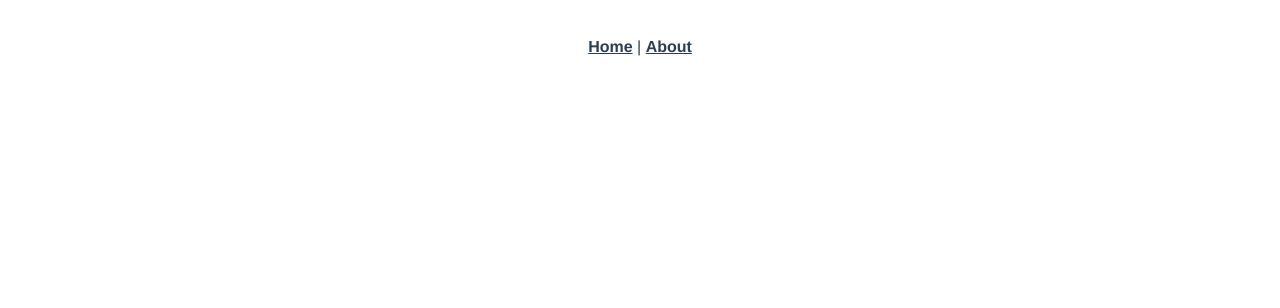
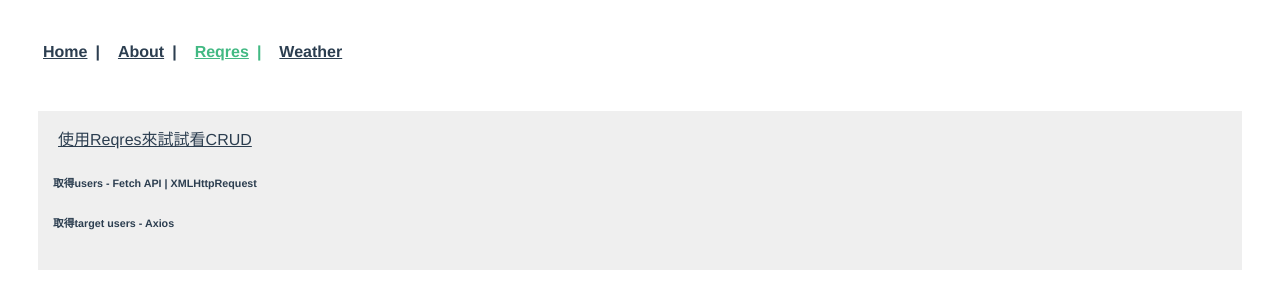
Before and after one commit to ingridkao/webapi_vue3_option, a Vue app: page /reqres in a window 1280 px wide. Before the commit this address had no page. Shown: the top 308 px of the page. Built offline with nearby package versions, Linux system fonts and the light colour scheme.

Commit message:
1. 新增ReqresView, WeatherView於router 2. 刪掉一些不必要的東西，補充說明在HomeView 3. 改寫路徑寫法

```diff
--- a/src/App.vue
+++ b/src/App.vue
@@ -1,30 +1,71 @@
 <template>
   <nav>
-    <router-link to="/">Home</router-link> |
-    <router-link to="/about">About</router-link>
+    <router-link
+      v-for="(iten, index) in routers"
+      :key="index"
+      :to="iten.path"
+    >
+      {{iten.name}}
+    </router-link>
   </nav>
-  <router-view/>
+  <router-view class="routerView"/>
 </template>
+
+<script>
+// import {routes} from '@/router/index.js'
+// 要偷懶寫成這樣也是可以啦
+import {routes} from '@/router'
+export default {
+  data(){
+    return {
+      // routers: [
+      //   {path: "/", name: "Home"},
+      //   {path: "/about", name: "About"},
+      //   {path: "/weather", name: "Weather"}
+      // ]
+      routers: routes
+    }
+  }
+}
+</script>
 
 <style lang="scss">
 #app {
   font-family: Avenir, Helvetica, Arial, sans-serif;
   -webkit-font-smoothing: antialiased;
   -moz-osx-font-smoothing: grayscale;
-  text-align: center;
   color: #2c3e50;
+}
+
+a {
+  padding: 5px;
+  color: #2c3e50;
+  &:hover{
+    color: #42b983;
+  }
 }
 
 nav {
   padding: 30px;
-
   a {
+    display: inline-block;
     font-weight: bold;
-    color: #2c3e50;
-
+    &:after{
+      content: '|';
+      padding: .5rem;
+    }
+    &:last-child:after{
+      display: none;
+    }
     &.router-link-exact-active {
       color: #42b983;
     }
   }
 }
+
+.routerView{
+  margin: 15px 30px;
+  padding: 15px;
+  background-color: #efefef;
+}
 </style>
--- a/src/components/HelloWorld.vue
+++ b/src/components/HelloWorld.vue
@@ -1,32 +1,6 @@
 <template>
   <div class="hello">
     <h1>{{ msg }}</h1>
-    <p>
-      For a guide and recipes on how to configure / customize this project,<br>
-      check out the
-      <a href="https://cli.vuejs.org" target="_blank" rel="noopener">vue-cli documentation</a>.
-    </p>
-    <h3>Installed CLI Plugins</h3>
-    <ul>
-      <li><a href="https://github.com/vuejs/vue-cli/tree/dev/packages/%40vue/cli-plugin-babel" target="_blank" rel="noopener">babel</a></li>
-      <li><a href="https://github.com/vuejs/vue-cli/tree/dev/packages/%40vue/cli-plugin-router" target="_blank" rel="noopener">router</a></li>
-    </ul>
-    <h3>Essential Links</h3>
-    <ul>
-      <li><a href="https://vuejs.org" target="_blank" rel="noopener">Core Docs</a></li>
-      <li><a href="https://forum.vuejs.org" target="_blank" rel="noopener">Forum</a></li>
-      <li><a href="https://chat.vuejs.org" target="_blank" rel="noopener">Community Chat</a></li>
-      <li><a href="https://twitter.com/vuejs" target="_blank" rel="noopener">Twitter</a></li>
-      <li><a href="https://news.vuejs.org" target="_blank" rel="noopener">News</a></li>
-    </ul>
-    <h3>Ecosystem</h3>
-    <ul>
-      <li><a href="https://router.vuejs.org" target="_blank" rel="noopener">vue-router</a></li>
-      <li><a href="https://vuex.vuejs.org" target="_blank" rel="noopener">vuex</a></li>
-      <li><a href="https://github.com/vuejs/vue-devtools#vue-devtools" target="_blank" rel="noopener">vue-devtools</a></li>
-      <li><a href="https://vue-loader.vuejs.org" target="_blank" rel="noopener">vue-loader</a></li>
-      <li><a href="https://github.com/vuejs/awesome-vue" target="_blank" rel="noopener">awesome-vue</a></li>
-    </ul>
   </div>
 </template>
 
@@ -41,18 +15,5 @@ export default {
 
 <!-- Add "scoped" attribute to limit CSS to this component only -->
 <style scoped lang="scss">
-h3 {
-  margin: 40px 0 0;
-}
-ul {
-  list-style-type: none;
-  padding: 0;
-}
-li {
-  display: inline-block;
-  margin: 0 10px;
-}
-a {
-  color: #42b983;
-}
+
 </style>
--- a/src/router/index.js
+++ b/src/router/index.js
@@ -1,19 +1,31 @@
 import { createRouter, createWebHistory } from 'vue-router'
 import HomeView from '../views/HomeView.vue'
+import WeatherView from '../views/WeatherView.vue'
+import ReqresView from '../views/ReqresView.vue'
 
-const routes = [
+export const routes = [
   {
     path: '/',
-    name: 'home',
+    name: 'Home',
     component: HomeView
   },
   {
     path: '/about',
-    name: 'about',
+    name: 'About',
     // route level code-splitting
     // this generates a separate chunk (about.[hash].js) for this route
     // which is lazy-loaded when the route is visited.
     component: () => import(/* webpackChunkName: "about" */ '../views/AboutView.vue')
+  },
+  {
+    path: '/reqres',
+    name: 'Reqres',
+    component: ReqresView
+  },
+  {
+    path: '/weather',
+    name: 'Weather',
+    component: WeatherView
   }
 ]
 
--- a/src/views/HomeView.vue
+++ b/src/views/HomeView.vue
@@ -1,18 +1,30 @@
 <template>
   <div class="home">
-    <img alt="Vue logo" src="../assets/logo.png">
-    <HelloWorld msg="Welcome to Your Vue.js App"/>
+    <!-- <img alt="Vue logo" src="../assets/logo.png"> -->
+    <!-- <HelloWorld msg="Welcome to Your Vue.js App"/> -->
+
+    <a href="https://fluff-budget-3b7.notion.site/WebAPI-a0cda91a360e459c951682116f42ad64" target="_blank" rel="noreferrer noopenner">
+      這堂課的NOTION LINK
+    </a>
+    <a href="https://github.com/ingridkao/webapi_vue3_option#readme" target="_blank" rel="noreferrer noopenner">
+      關於各個頁面的串接說明
+    </a>
   </div>
 </template>
 
 <script>
-// @ is an alias to /src
-import HelloWorld from '@/components/HelloWorld.vue'
+// // @ is an alias to /src
+// import HelloWorld from '@/components/HelloWorld.vue'
+// export default {
+//   name: 'HomeView',
+//   components: {
+//     HelloWorld
+//   }
+// }
+</script>
 
-export default {
-  name: 'HomeView',
-  components: {
-    HelloWorld
-  }
+<style lang="scss" scoped>
+a {
+  display: block;
 }
-</script>
+</style>
--- /dev/null
+++ b/src/views/ReqresView.vue
@@ -0,0 +1,13 @@
+<template>
+  <div class="about">
+    <a href="https://reqres.in/" target="_blank" rel="noreferrer noopenner">
+      使用Reqres來試試看CRUD
+    </a>
+    <div>
+      <h6>取得users - Fetch API | XMLHttpRequest</h6>
+    </div>
+    <div>
+      <h6>取得target users - Axios</h6>
+    </div>
+  </div>
+</template>
--- /dev/null
+++ b/src/views/WeatherView.vue
@@ -0,0 +1,5 @@
+<template>
+  <div class="Weather">
+    <h1>This is an Weather page</h1>
+  </div>
+</template>
```
